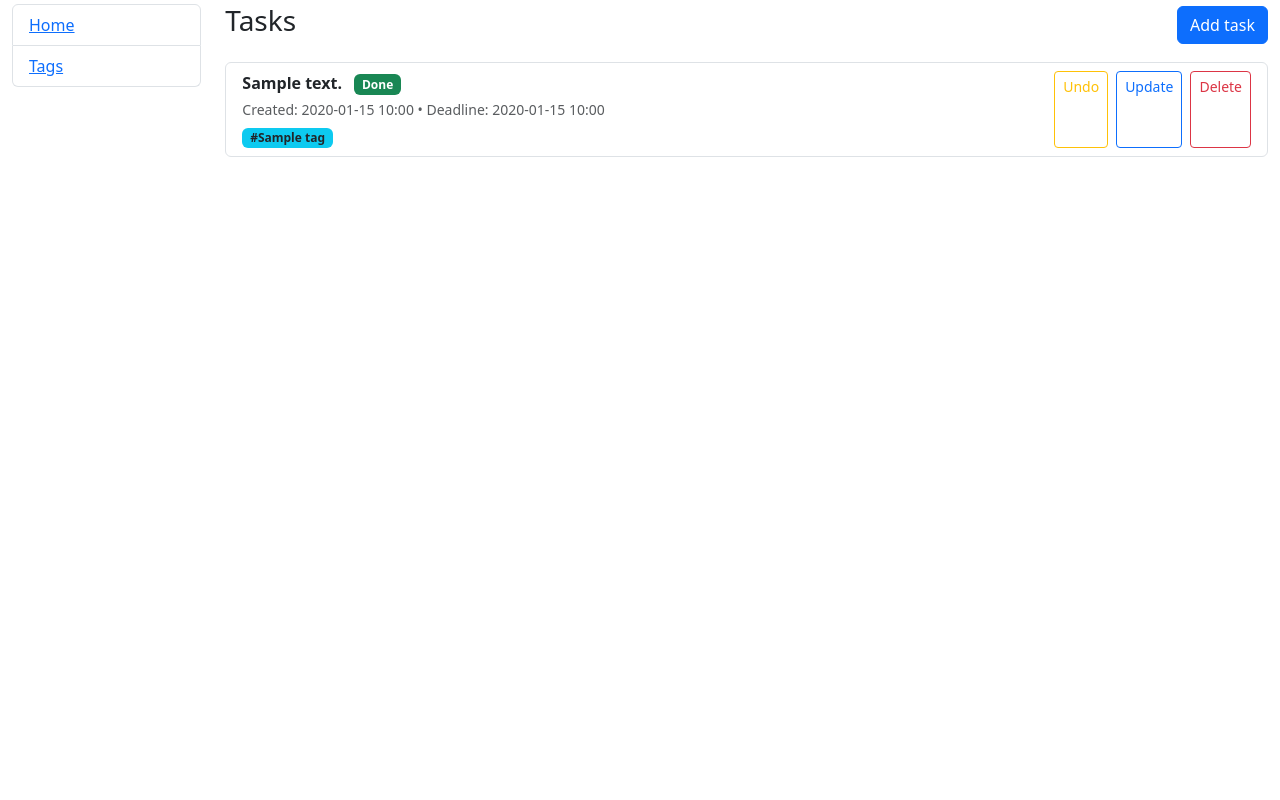
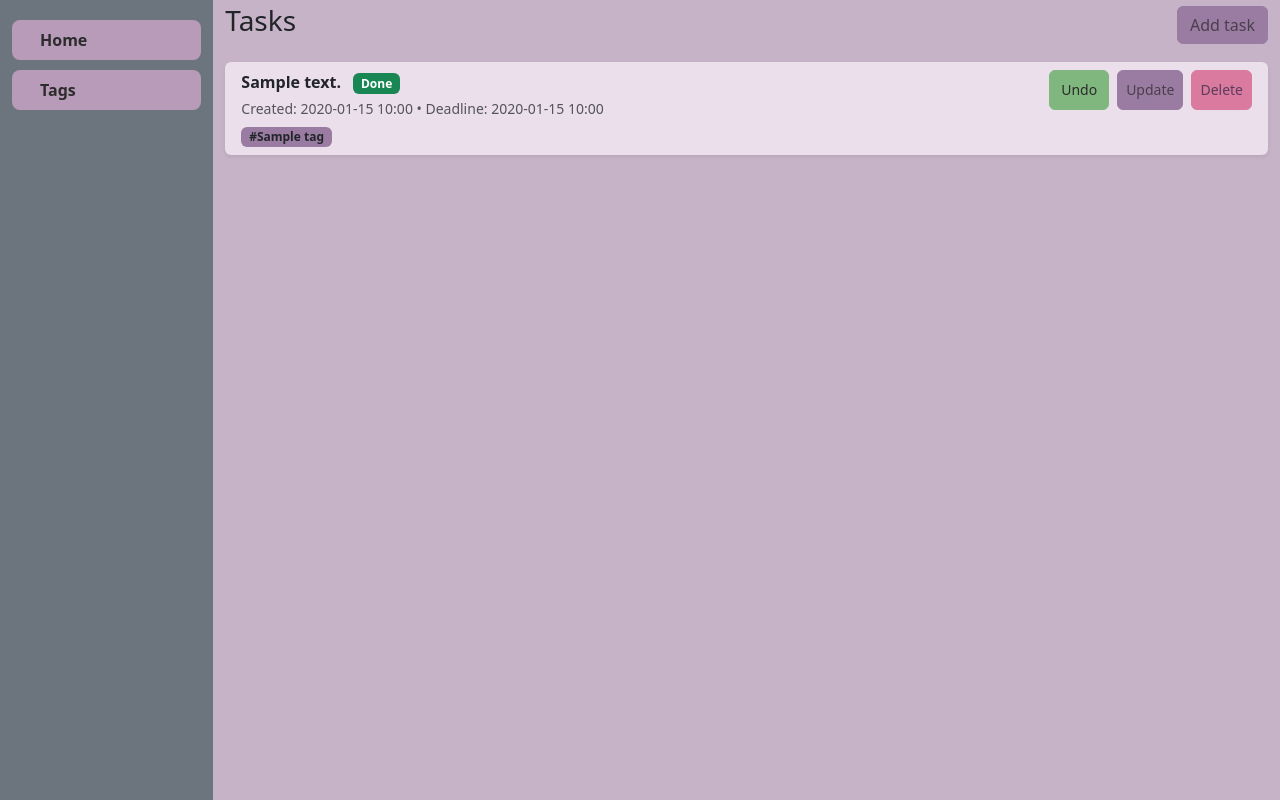
Before and after one commit to SensibleN00B/py-todo-list, a Django app: page / in a window 1280 px wide. Run offline with Django 5.2, Linux system fonts and the light colour scheme; tables that the repository leaves empty hold one stand-in row (values such as "Sample post").

Commit message:
Added styles

```diff
--- a/static/css/styles.css
+++ b/static/css/styles.css
@@ -1,4 +1,138 @@
-main {
-    margin-top: 20px;
-    margin-bottom: 20px;
+body {
+    background-color: #C7B3C7;
+    margin: 0;
+    padding: 0;
 }
+
+.sidebar-nav {
+    margin: 0;
+    padding: 20px 0;
+    height: 100vh;
+}
+
+.sidebar-nav .list-group-item {
+    background-color: #B89BB8;
+    margin-bottom: 10px;
+    border-radius: 8px;
+}
+
+.sidebar-nav .list-group-item a {
+    text-decoration: none;
+    color: #2c2c2c;
+    font-weight: bold;
+    padding: 8px 12px;
+}
+
+h1, h3, h4 {
+    margin-top: 10px;
+    color: #2c2c2c;
+}
+
+.table {
+    background-color: #EBDFEB;
+    border-radius: 10px;
+    overflow: hidden;
+}
+
+.table thead th {
+    background-color: #e1d4ec;
+    border: none;
+}
+
+.table tbody tr {
+    background-color: #f9f6fb;
+    border: none;
+}
+
+.table td,
+.table th {
+    vertical-align: middle;
+    border: none;
+}
+
+.list-group-item {
+    background-color: #EBDFEB;
+    border: none;
+    border-radius: 10px;
+    margin-bottom: 10px;
+}
+
+.btn-outline-primary {
+    border-color: #6f42c1;
+    color: #6f42c1;
+}
+
+.btn-outline-primary:hover {
+    background-color: #6f42c1;
+    color: #fff;
+}
+
+.btn-outline-success:hover {
+    background-color: #198754;
+    color: #fff;
+}
+
+.btn-outline-danger:hover {
+    background-color: #dc3545;
+    color: #fff;
+}
+
+.btn-success {
+    background-color: #7fb77e;
+    border-color: #7fb77e;
+    color: #2c2c2c;
+}
+
+.btn-success:hover {
+    background-color: #5f9360;
+    border-color: #5f9360;
+}
+
+.btn-primary {
+    background-color: #9a7ca2;
+    border-color: #9a7ca2;
+    color: #4a3f4e;
+}
+
+.btn-primary:hover {
+    background-color: #7f5f8f;
+    border-color: #7f5f8f;
+}
+
+.btn-danger {
+    background-color: #d97a9e;
+    border-color: #d97a9e;
+    color: #5c3d5e;
+}
+
+.btn-danger:hover {
+    background-color: #b35f7d;
+    border-color: #b35f7d;
+}
+
+.pagination .page-link {
+    color: #6d5670;
+    background-color: #F3EBF3;
+    border: 1px solid #d1bdd9;
+}
+
+.pagination .page-link:hover {
+    color: #fff;
+    background-color: #9a7ca2;
+    border-color: #9a7ca2;
+}
+
+.task-actions .btn {
+    display: flex;
+    align-items: center;
+    justify-content: center;
+    min-width: 60px;
+    max-height: 40px;
+    text-align: center;
+    border-radius: 6px;
+}
+
+.badge-tag {
+    background-color: #9a7ca2;
+    border-radius: 6px;
+}
--- a/templates/base.html
+++ b/templates/base.html
@@ -16,9 +16,9 @@
 <body>
 
 <div class="container-fluid">
-  <div class="row">
+  <div class="row min-vh-100">
     {% block sidebar %}
-      <aside class="col-sm-2">
+      <aside class="col-sm-2 bg-secondary">
         {% include "includes/sidebar.html" %}
       </aside>
     {% endblock %}
--- a/templates/includes/sidebar.html
+++ b/templates/includes/sidebar.html
@@ -1,4 +1,4 @@
-<ul class="list-group sidebar-nav mt-1">
+<ul class="list-group sidebar-nav">
   <li class="list-group-item">
     <a href="{% url 'todo_list:index' %}">Home</a>
   </li>
--- a/templates/todo_list/index.html
+++ b/templates/todo_list/index.html
@@ -13,7 +13,7 @@
   {% if tasks %}
     <div class="list-group">
       {% for task in tasks %}
-        <div class="list-group-item">
+        <div class="list-group-item shadow-sm">
           <div class="d-flex justify-content-between">
             <div>
               <strong>{{ task.content }}</strong>
@@ -31,21 +31,21 @@
               {% if task.tags.all %}
                 <div class="mt-1">
                   {% for tag in task.tags.all %}
-                    <span class="badge bg-info text-dark">#{{ tag.name }}</span>
+                    <span class="badge badge-tag text-dark">#{{ tag.name }}</span>
                   {% empty %}
                   {% endfor %}
                 </div>
               {% endif %}
             </div>
 
-            <div class="d-flex gap-2">
+            <div class="d-flex gap-2 task-actions">
               {% if task.is_done %}
-                <a class="btn btn-outline-warning btn-sm" href="{% url 'todo_list:task-toggle' task.pk %}">Undo</a>
+                <a class="btn btn-success btn-sm" href="{% url 'todo_list:task-toggle' task.pk %}">Undo</a>
               {% else %}
-                <a class="btn btn-outline-success btn-sm" href="{% url 'todo_list:task-toggle' task.pk %}">Complete</a>
+                <a class="btn btn-success btn-sm" href="{% url 'todo_list:task-toggle' task.pk %}">Complete</a>
               {% endif %}
-              <a class="btn btn-outline-primary btn-sm" href="{% url 'todo_list:task-update' task.pk %}">Update</a>
-              <a class="btn btn-outline-danger btn-sm" href="{% url 'todo_list:task-delete' task.pk %}">Delete</a>
+              <a class="btn btn-primary btn-sm" href="{% url 'todo_list:task-update' task.pk %}">Update</a>
+              <a class="btn btn-danger btn-sm" href="{% url 'todo_list:task-delete' task.pk %}">Delete</a>
             </div>
           </div>
         </div>
--- a/templates/todo_list/tag_form.html
+++ b/templates/todo_list/tag_form.html
@@ -4,7 +4,7 @@
 {% block title %}Tag form{% endblock %}
 
 {% block content %}
-  <h1 class="h4 mb-3">Tag form</h1>
+  <h1 class="h4 mb-3">{{ object|yesno:"Update,Create" }} tag</h1>
   <form method="post">
     {% csrf_token %}
     {{ form|crispy }}
--- a/templates/todo_list/tag_list.html
+++ b/templates/todo_list/tag_list.html
@@ -1,4 +1,5 @@
 {% extends "base.html" %}
+
 {% block title %}Tags{% endblock %}
 
 {% block content %}
@@ -22,8 +23,8 @@
         <tr>
           <td>#{{ tag.name }}</td>
           <td class="text-end">
-            <a class="btn btn-outline-primary btn-sm" href="{% url 'todo_list:tag-update' tag.pk %}">Update</a>
-            <a class="btn btn-outline-danger btn-sm" href="{% url 'todo_list:tag-delete' tag.pk %}">Delete</a>
+            <a class="btn btn-primary btn-sm" href="{% url 'todo_list:tag-update' tag.pk %}">Update</a>
+            <a class="btn btn-danger btn-sm" href="{% url 'todo_list:tag-delete' tag.pk %}">Delete</a>
           </td>
         </tr>
       {% endfor %}
--- a/templates/todo_list/task_form.html
+++ b/templates/todo_list/task_form.html
@@ -4,7 +4,7 @@
 {% block title %}Task form{% endblock %}
 
 {% block content %}
-  <h1 class="h4 mb-3">Task form</h1>
+  <h1 class="h4 mb-3">{{ object|yesno:"Update,Create" }} task</h1>
   <form method="post">
     {% csrf_token %}
     {{ form|crispy }}
--- a/todo_list/views.py
+++ b/todo_list/views.py
@@ -60,7 +60,7 @@ class TagListView(ListView):
     template_name = "todo_list/tag_list.html"
     context_object_name = "tags"
     ordering = ("name",)
-    paginate_by = 10
+    paginate_by = 7
 
 
 class TagCreateView(CreateView):
```
